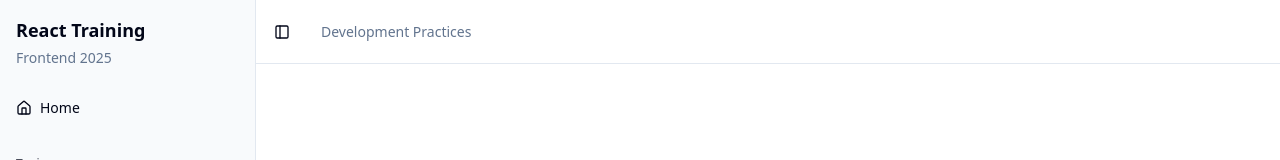
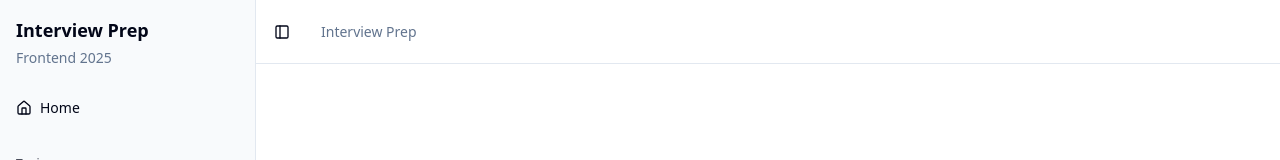
Before and after one commit to letanure/interview-training, a React (Vite) app: page /css in a window 1280 px wide. Shown: the top 160 px of the page. Built offline with nearby package versions, Linux system fonts and the light colour scheme.

Commit message:
feat: update project name

```diff
--- a/package.json
+++ b/package.json
@@ -1,5 +1,5 @@
 {
-	"name": "interview-training",
+	"name": "interview-prep",
 	"private": true,
 	"version": "0.0.0",
 	"type": "module",
--- a/src/components/AppSidebar/AppSidebar.tsx
+++ b/src/components/AppSidebar/AppSidebar.tsx
@@ -35,7 +35,7 @@ export function AppSidebar() {
 		<Sidebar>
 			<SidebarHeader>
 				<div className="flex flex-col space-y-1 p-2">
-					<h1 className="text-lg font-semibold">React Training</h1>
+					<h1 className="text-lg font-semibold">Interview Prep</h1>
 					<p className="text-sm text-muted-foreground">Frontend 2025</p>
 				</div>
 			</SidebarHeader>
--- a/src/routes/routes.ts
+++ b/src/routes/routes.ts
@@ -439,12 +439,12 @@ export const buildBreadcrumbs = (
 	currentPath: string,
 ): Array<{ label: string; href?: string }> => {
 	const breadcrumbs: Array<{ label: string; href?: string }> = [
-		{ label: "Development Practices", href: "/" },
+		{ label: "Interview Prep", href: "/" },
 	];
 
 	// Handle home route
 	if (currentPath === "/") {
-		return [{ label: "Development Practices" }];
+		return [{ label: "Interview Prep" }];
 	}
 
 	// Find the matching route and its parents
```
Also changed, not shown: 5 other files (tests, documents, lock files or other folders).
